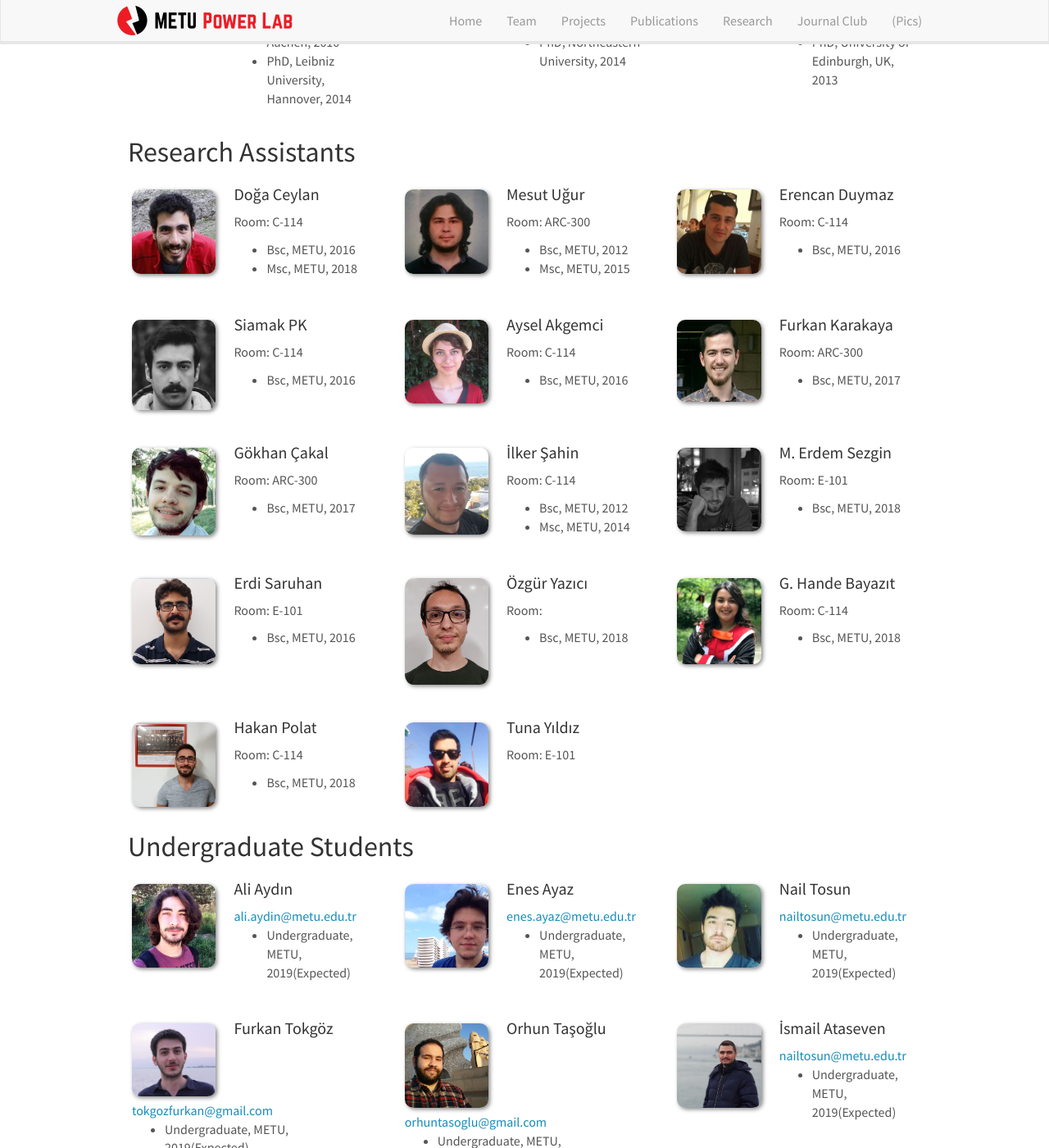
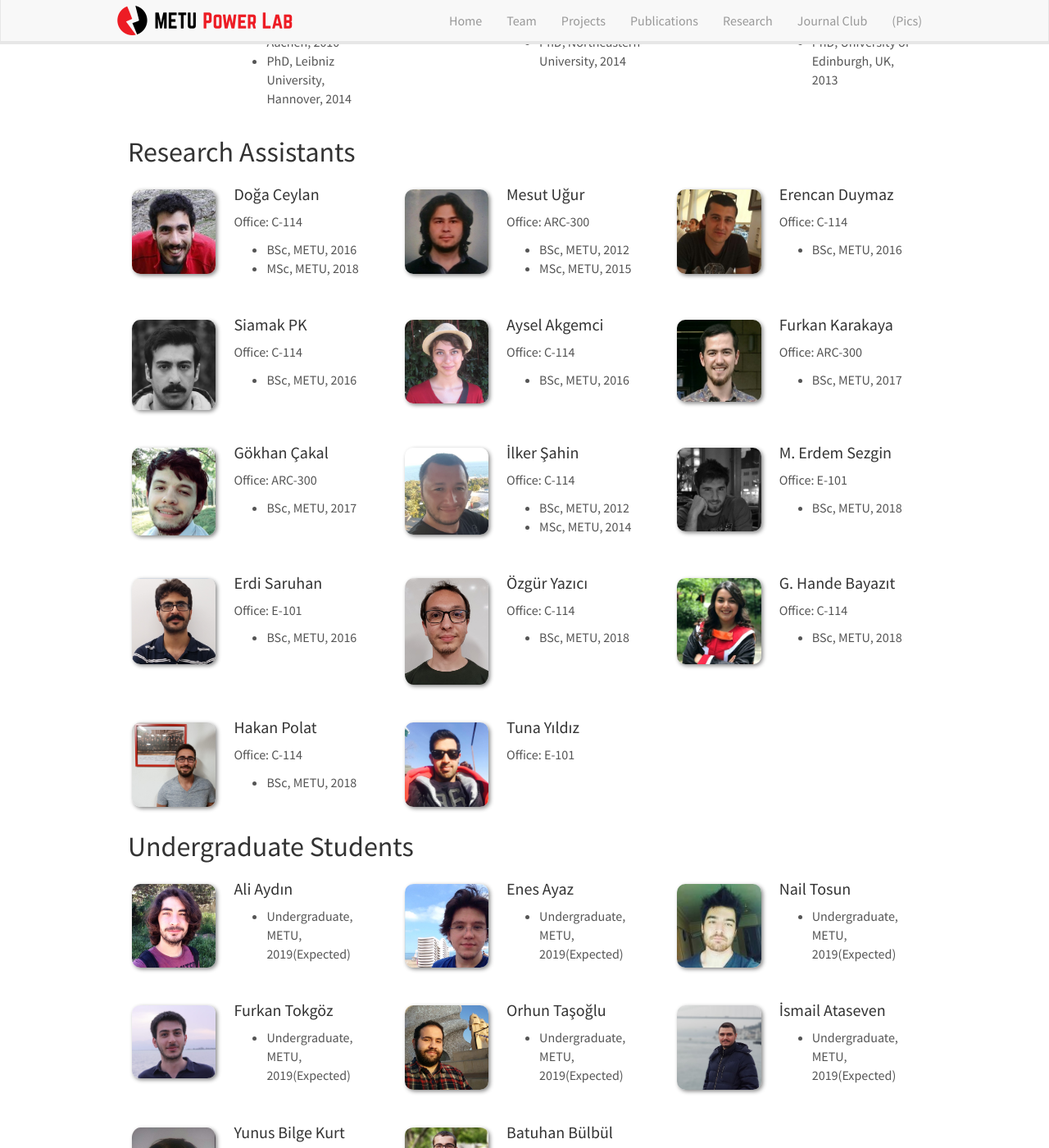
Before and after one commit to odtu/odtu.github.io, a Jekyll site: the page built from _pages/team.md, in a window 1280 px wide and 1400 px high, scrolled down 404 px. Shown: the whole window at 82% size. Built offline with Jekyll 4.4.1, drawn with Linux system fonts in a browser that asks for light colours; nearby versions of some CDN libraries; some of the changed lines change nothing that is shown; some of the changed text lies outside the part shown.

Commit message:
undergraduates

```diff
--- a/_data/team_members.yml
+++ b/_data/team_members.yml
@@ -2,110 +2,97 @@
   photo: doga.jpg
   ofis: C-114
   info: Researcher
-  email: var string1 = "doga.ceylan"; var string2 = "@"; var string3 = "metu.edu.tr"; var string4 = string1 + string2 + string3; document.write("<a href=" + "mail" + "to:" + string1 + string2 + string3 + ">" + string4 + "</a>");
   number_educ: 2
-  education1: Bsc, METU, 2016
-  education2: Msc, METU, 2018
+  education1: BSc, METU, 2016
+  education2: MSc, METU, 2018
 
 - name: Mesut Uğur
   photo: reisicumhur.jpg
   ofis: ARC-300
   info: Research Assistant
-  email: var string1 = "mugur"; var string2 = "@"; var string3 = "metu.edu.tr"; var string4 = string1 + string2 + string3; document.write("<a href=" + "mail" + "to:" + string1 + string2 + string3 + ">" + string4 + "</a>");
   number_educ: 2
-  education1: Bsc, METU, 2012
-  education2 : Msc, METU, 2015
+  education1: BSc, METU, 2012
+  education2 : MSc, METU, 2015
 
 - name: Erencan Duymaz
   photo: erencan.jpg
   ofis: C-114
   info: Tubitak Scholar
-  email: var string1 = "erencan.duymaz"; var string2 = "@"; var string3 = "metu.edu.tr"; var string4 = string1 + string2 + string3; document.write("<a href=" + "mail" + "to:" + string1 + string2 + string3 + ">" + string4 + "</a>");
   number_educ: 1
-  education1: Bsc, METU, 2016
+  education1: BSc, METU, 2016
 
 - name: Siamak PK
   photo: siamak.jpg
   ofis: C-114
   info: Research Assistant
-  email: var string1 = "nailtosun"; var string2 = "@"; var string3 = "metu.edu.tr"; var string4 = string1 + string2 + string3; document.write("<a href=" + "mail" + "to:" + string1 + string2 + string3 + ">" + string4 + "</a>");
   number_educ: 1
-  education1: Bsc, METU, 2016
+  education1: BSc, METU, 2016
 
 - name: Aysel Akgemci
   photo: aysel.jpg
   ofis: C-114
   info: Research Assistant
-  email: var string1 = "akgemci.aysel"; var string2 = "@"; var string3 = "gmail.com"; var string4 = string1 + string2 + string3; document.write("<a href=" + "mail" + "to:" + string1 + string2 + string3 + ">" + string4 + "</a>");
   number_educ: 1
-  education1: Bsc, METU, 2016
+  education1: BSc, METU, 2016
 
 - name: Furkan Karakaya
   photo: furkank.png
   ofis: ARC-300
   info: Research Assistant
-  email: var string1 = "kk.frkn"; var string2 = "@"; var string3 = "gmail.com"; var string4 = string1 + string2 + string3; document.write("<a href=" + "mail" + "to:" + string1 + string2 + string3 + ">" + string4 + "</a>");
   number_educ: 1
-  education1: Bsc, METU, 2017
+  education1: BSc, METU, 2017
 
 - name: Gökhan Çakal
   photo: gokhan.jpg
   ofis: ARC-300
   info: Research Assistant
-  email: var string1 = "gcakal"; var string2 = "@"; var string3 = "metu.edu.tr"; var string4 = string1 + string2 + string3; document.write("<a href=" + "mail" + "to:" + string1 + string2 + string3 + ">" + string4 + "</a>");
   number_educ: 1
-  education1: Bsc, METU, 2017
+  education1: BSc, METU, 2017
 
 - name: İlker Şahin
   photo: silker.png
   ofis: C-114
   info: Research Assistant
-  email: var string1 = "silker"; var string2 = "@"; var string3 = "metu.edu.tr"; var string4 = string1 + string2 + string3; document.write("<a href=" + "mail" + "to:" + string1 + string2 + string3 + ">" + string4 + "</a>");
   number_educ: 2
-  education1: Bsc, METU, 2012
-  education2: Msc, METU, 2014
+  education1: BSc, METU, 2012
+  education2: MSc, METU, 2014
 
 - name: M. Erdem Sezgin
   photo: foto-erdem.jpg
   ofis: E-101
   info: Research Assistant
-  email: var string1 = "erdems"; var string2 = "@"; var string3 = "metu.edu.tr"; var string4 = string1 + string2 + string3; document.write("<a href=" + "mail" + "to:" + string1 + string2 + string3 + ">" + string4 + "</a>");
   number_educ: 1
-  education1: Bsc, METU, 2018
+  education1: BSc, METU, 2018
 
 - name: Erdi Saruhan
   photo: erdi_saruhan.png
   ofis: E-101
   info: Research Assistant
-  email: var string1 = "erdi.saruhan"; var string2 = "@"; var string3 = "metu.edu.tr"; var string4 = string1 + string2 + string3; document.write("<a href=" + "mail" + "to:" + string1 + string2 + string3 + ">" + string4 + "</a>");
   number_educ: 1
-  education1: Bsc, METU, 2016
+  education1: BSc, METU, 2016
 
 - name: Özgür Yazıcı
   photo: ozguryazici.jpeg
+  ofis: C-114
   info: Researcher
-  email: var string1 = "ozguryazici.ee"; var string2 = "@"; var string3 = "gmail.com"; var string4 = string1 + string2 + string3; document.write("<a href=" + "mail" + "to:" + string1 + string2 + string3 + ">" + string4 + "</a>");
   number_educ: 1
-  education1: Bsc, METU, 2018
+  education1: BSc, METU, 2018
 
 - name: G. Hande Bayazıt
   photo: hande-3.jpg
   ofis: C-114
   info: Research Assistant
-  email: var string1 = "handebayazit"; var string2 = "@"; var string3 = "gmail.com"; var string4 = string1 + string2 + string3; document.write("<a href=" + "mail" + "to:" + string1 + string2 + string3 + ">" + string4 + "</a>");
   number_educ: 1
-  education1: Bsc, METU, 2018
+  education1: BSc, METU, 2018
 
 - name: Hakan Polat
   photo: hakanp.jpeg
   ofis: C-114
   info: Research Assistant
-  email: var string1 = "polat94hakan"; var string2 = "@"; var string3 = "gmail.com"; var string4 = string1 + string2 + string3; document.write("<a href=" + "mail" + "to:" + string1 + string2 + string3 + ">" + string4 + "</a>");
   number_educ: 1
-  education1: Bsc, METU, 2018
+  education1: BSc, METU, 2018
 
 - name: Tuna Yıldız
   photo: tuna.jpg
   ofis: E-101
   info: Research Assistant
-  email: var string1 = "tuna.yildiz"; var string2 = "@"; var string3 = "metu.edu.tr"; var string4 = string1 + string2 + string3; document.write("<a href=" + "mail" + "to:" + string1 + string2 + string3 + ">" + string4 + "</a>");
--- a/_data/undergraduate.yml
+++ b/_data/undergraduate.yml
@@ -1,48 +1,47 @@
 - name: Ali Aydın
   photo: aliaydin.jpeg
   info: Researcher
-  email: var string1 = "ali.aydin"; var string2 = "@"; var string3 = "metu.edu.tr"; var string4 = string1 + string2 + string3; document.write("<a href=" + "mail" + "to:" + string1 + string2 + string3 + ">" + string4 + "</a>");
   number_educ: 1
   education1: Undergraduate, METU, 2019(Expected)
 
 - name: Enes Ayaz
   photo: enesayaz.jpeg
   info: Undergraduate Researcher
-  email: var string1 = "enes.ayaz"; var string2 = "@"; var string3 = "metu.edu.tr"; var string4 = string1 + string2 + string3; document.write("<a href=" + "mail" + "to:" + string1 + string2 + string3 + ">" + string4 + "</a>");
   number_educ: 1
   education1: Undergraduate, METU, 2019(Expected)
 
 - name: Nail Tosun
   photo: nailtosun.jpg
   info: Undergraduate Researcher
-  email: var string1 = "nailtosun"; var string2 = "@"; var string3 = "metu.edu.tr"; var string4 = string1 + string2 + string3; document.write("<a href=" + "mail" + "to:" + string1 + string2 + string3 + ">" + string4 + "</a>");
   number_educ: 1
   education1: Undergraduate, METU, 2019(Expected)
 
 - name: Furkan Tokgöz
   photo: furkan.jpg
   info: Undergraduate Researcher
-  email: var string1 = "tokgozfurkan"; var string2 = "@"; var string3 = "gmail.com"; var string4 = string1 + string2 + string3; document.write("<a href=" + "mail" + "to:" + string1 + string2 + string3 + ">" + string4 + "</a>");
   number_educ: 1
   education1: Undergraduate, METU, 2019(Expected)
 
 - name: Orhun Taşoğlu
   photo: htht.jpeg
   info: Undergraduate Researcher
-  email: var string1 = "orhuntasoglu"; var string2 = "@"; var string3 = "gmail.com"; var string4 = string1 + string2 + string3; document.write("<a href=" + "mail" + "to:" + string1 + string2 + string3 + ">" + string4 + "</a>");
   number_educ: 1
   education1: Undergraduate, METU, 2019(Expected)
 
 - name: İsmail Ataseven
   photo: ismail_cropped.png
   info: Undergraduate Researcher
-  email: var string1 = "nailtosun"; var string2 = "@"; var string3 = "metu.edu.tr"; var string4 = string1 + string2 + string3; document.write("<a href=" + "mail" + "to:" + string1 + string2 + string3 + ">" + string4 + "</a>");
   number_educ: 1
   education1: Undergraduate, METU, 2019(Expected)
 
 - name: Yunus Bilge Kurt
   photo: Yunus-Bilge-Kurt.jpeg
   info: Undergraduate Researcher
-  email: var string1 = "nailtosun"; var string2 = "@"; var string3 = "metu.edu.tr"; var string4 = string1 + string2 + string3; document.write("<a href=" + "mail" + "to:" + string1 + string2 + string3 + ">" + string4 + "</a>");
   number_educ: 1
   education1: Undergraduate, METU, 2019(Expected)
+
+- name: Batuhan Bülbül
+  photo: batuhan.png
+  info: Undergraduate Researcher
+  number_educ: 1
+  education1: Undergraduate, METU, 2019(Expected)
--- a/_pages/team.md
+++ b/_pages/team.md
@@ -93,7 +93,7 @@
 <div class="col-sm-4 clearfix">
   <img src="{{ site.url }}{{ site.baseurl }}/images/teampic/{{ member.photo }}" class="img-responsive" width="35%" style="float: left" />
   <h4>{{ member.name }}</h4>
-  Room: {{ member.ofis}}
+  Office: {{ member.ofis}}
   <ul style="overflow: hidden">
 
   {% if member.number_educ == 1 %}
@@ -157,7 +157,6 @@
 <div class="col-sm-4 clearfix">
   <img src="{{ site.url }}{{ site.baseurl }}/images/teampic/{{ member.photo }}" class="img-responsive" width="35%" style="float: left" />
   <h4>{{ member.name }}</h4>
-  <script type="text/javascript">  {{ member.email | remove: '<p>' | remove: '</p>'}} </script>
   <ul style="overflow: hidden">
 
   {% if member.number_educ == 1 %}
```
Also changed, not shown: images/teampic/batuhan.png (added).
